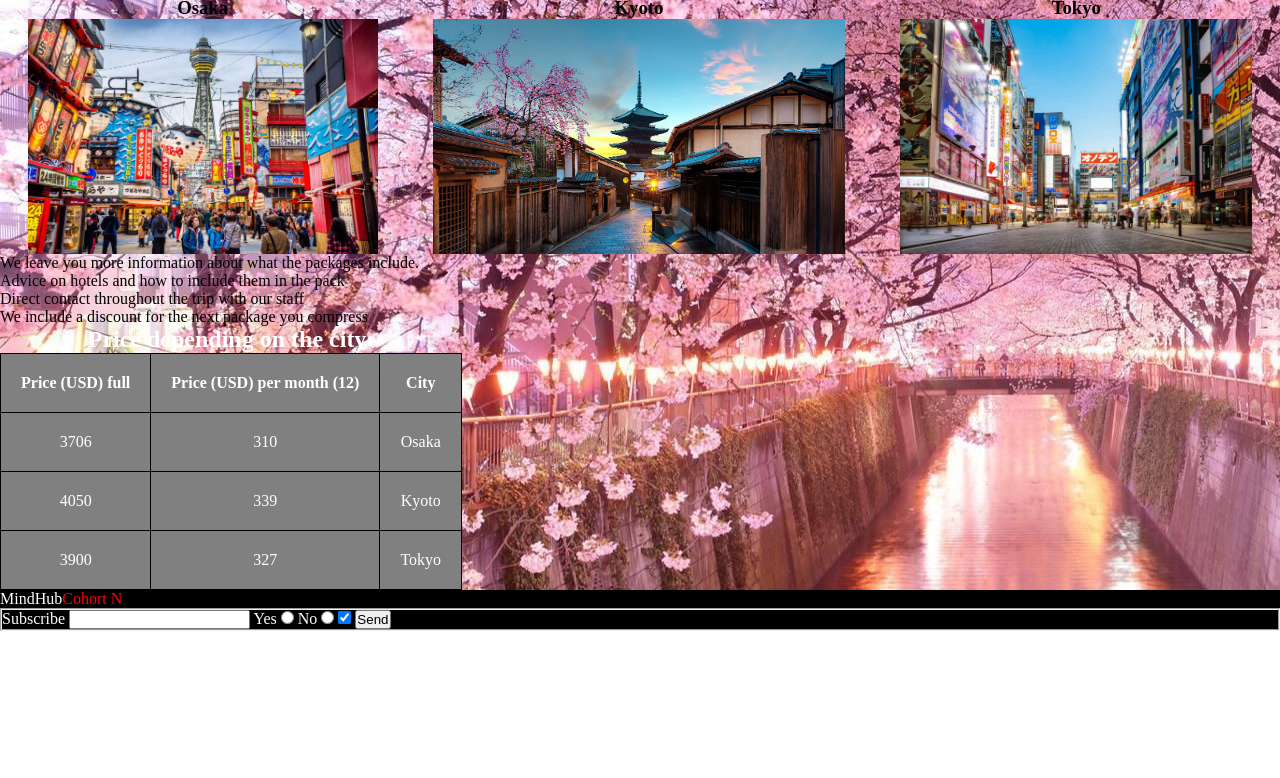
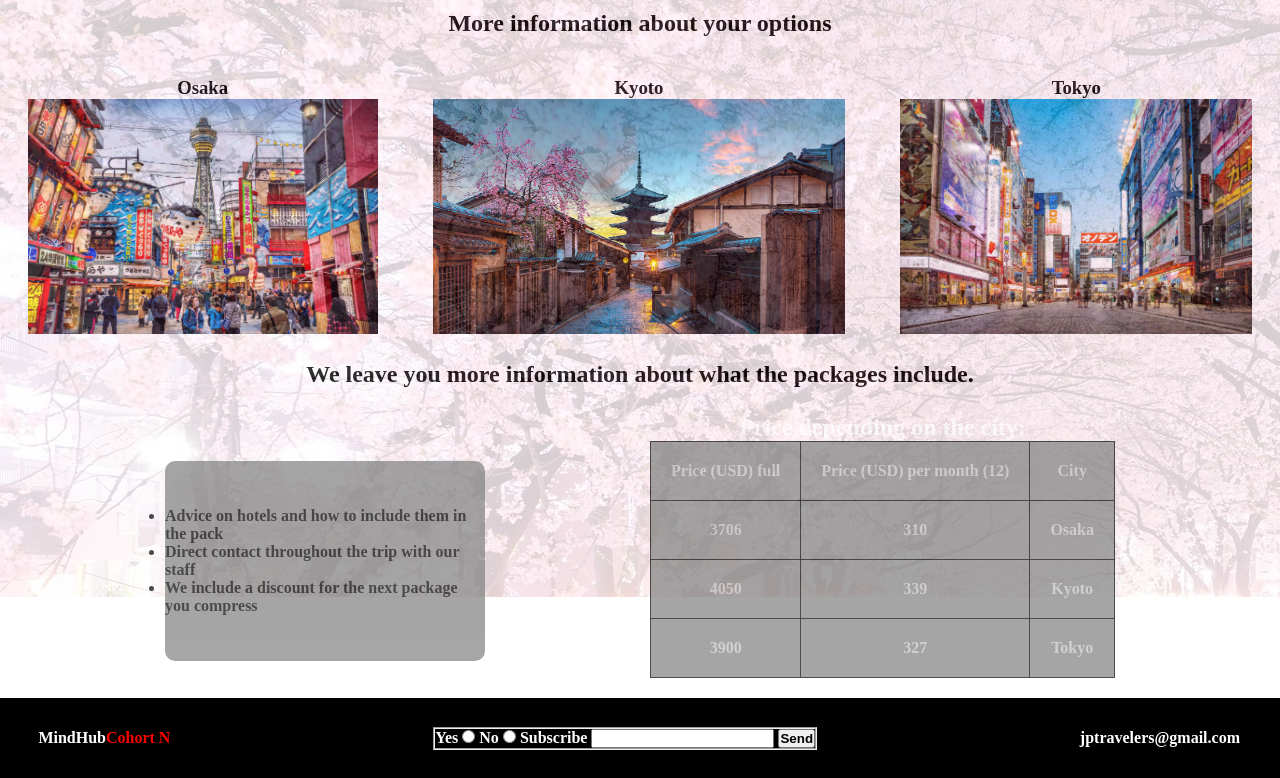
Before and after one commit to RicardoPalacios98/checkpoint, a plain HTML site: page index.html in a window 1280 px wide. Shown: the part 379-1157 px from the top of the page. Before the commit the page ends 1010 px from the top, so only its background shows below. Drawn offline with Linux system fonts and the light colour scheme.

Commit message:
avance encheckpoint

```diff
--- a/index.html
+++ b/index.html
@@ -28,14 +28,18 @@
         </header>
         <main>
             <div class="main">
-                <div class="banner2">
                 <img class="banner" src="./images/banner.jpg" alt="imagen banner">
+                <div class="banner1y2">
+                    <div class="bannerPrueba">
+                    </div>
                     <div class="titulos1y2">
                         <h1>Choose your</h1>
                         <h1 class="bestTravel">best travel</h1>
                         <h1>option!</h1>
                     </div>
-                    <h2>More information about your options</h2>
+                    <div class="h2">
+                        <h2 class="more">More information about your options</h2>
+                    </div>
                     <div class="cities">
                         <div class="osaka">
                             <h3 class="titleCity">Osaka</h3>
@@ -50,9 +54,9 @@
                             <img class="imgTokyo" src="./images/tokyo.jpg" alt="Imagen de Tokyo">
                         </div>
                     </div>
-                    <p>We leave you more information about what the packages include.</p>
-                    <div>
-                        <div>
+                    <h2 class="weLeave">We leave you more information about what the packages include.</h2>
+                        <div class="lista_table">
+                            <div class="list">
                                 <ul>
                                     <li>Advice on hotels and how to include them in the pack</li>
                                     <li>Direct contact throughout the trip with our staff</li>
@@ -98,16 +102,13 @@
 
         <footer>
             <div class="footer">
+                <div class="footerMind">
                     <p class="mindhub ">MindHub</p>
                     <p class="rojo">Cohort N</p>
                 </div>
                 <div>
                     <form action="./show_data.txt" method="get">
                         <fieldset>
-                        <label>
-                            Subscribe
-                            <input type="text" name="Subscribe" value="">
-                        </label>
                             <label>
                                 Yes
                                 <input type="radio" name="pay" value="1">
@@ -117,11 +118,17 @@
                                 <input type="radio" name="pay" value="2">
                             </label>
                             <label>
-                            <input type="checkbox" required value="123" checked>
+                                Subscribe
+                                <input type="text" name="Subscribe" value="">
                             </label>
                             <button>Send</button>
                         </fieldset>
                     </form>
+                </div>
+                <div>
+                    <p class="email">jptravelers@gmail.com</p>
+
+                </div>
             </div>
         </footer>
 
--- a/style.css
+++ b/style.css
@@ -2,10 +2,48 @@
     padding: 0;
     margin: 0;
     box-sizing: border-box;
+    font-weight: 900;
 
 }
 
-footer,header {
+h2 {
+    display: flex;
+    flex-direction: row;
+    justify-content: center;
+    align-items: center;
+}
+
+.titulos1y2 {
+    background-color: gray;
+    opacity: 80%;
+
+}
+
+.more {
+    margin: 40px;
+    font-weight: 900;
+
+
+}
+
+header {
+    min-height: 5%;
+
+}
+
+main {
+    min-height: 85%;
+
+}
+
+footer {
+    min-height: 10%;
+    display: flex;
+
+}
+
+footer,
+header {
     background-color: black;
 }
 
@@ -33,14 +71,27 @@ object-fit: cover;
 
 }
 
-.banner2{
+.bannerPrueba {
     background-image: url(./images/banner2.jpg);
+    width: 100%;
+    min-height: 83%;
+    position: absolute;
+    opacity: 20%;
 
 }
+
+.h2 {
+    display: flex;
+    justify-content: center;
+    align-content: center;
+
+}
+
 
 .titulos1y2 {
     display: flex;
     justify-content: center;
+
 
 }
 
@@ -49,6 +100,7 @@ margin-left: 10px;
     margin-right: 10px;
     color: red;
 }
+
 .mindhub {
     color: white;
 }
@@ -136,6 +188,29 @@ color: white;
     color: red;
 }
 
+.weLeave {
+    display: flex;
+    justify-content: center;
+    align-items: center;
+    width: 100%;
+    height: 10vh;
+
+}
+
+.list {
+    margin-top: 30px;
+    background-color: gray;
+    opacity: 70%;
+    border-radius: 10px;
+    width: 25%;
+    height: 25vh;
+    display: flex;
+    justify-content: center;
+    align-items: center;
+
+
+}
+
 table,
 tr,
 td,
@@ -146,13 +221,39 @@ th {
     padding: 20px;
     background-color: gray;
     color: white;
-    opacity: 1;
+    opacity: 70%;
 }
 
-fieldset{
+.lista_table {
+    display: flex;
+    flex-direction: row;
+    justify-content: space-evenly;
+    align-items: center;
+    margin-bottom: 20px;
+}
+
+fieldset {
     color: white;
+}
+
+.email {
+    color: white;
+    margin-right: 40px;
+
+}
+
+.footerMind {
+    display: flex;
+    margin-left: 3%;
+
 }
 
 .footer {
     display: flex;
+    flex-direction: row;
+    justify-content: space-between;
+    align-items: center;
+    font-weight: 900;
+    width: 100%;
+
 }
```
Lines whose indentation alone changed are shown as unchanged.
